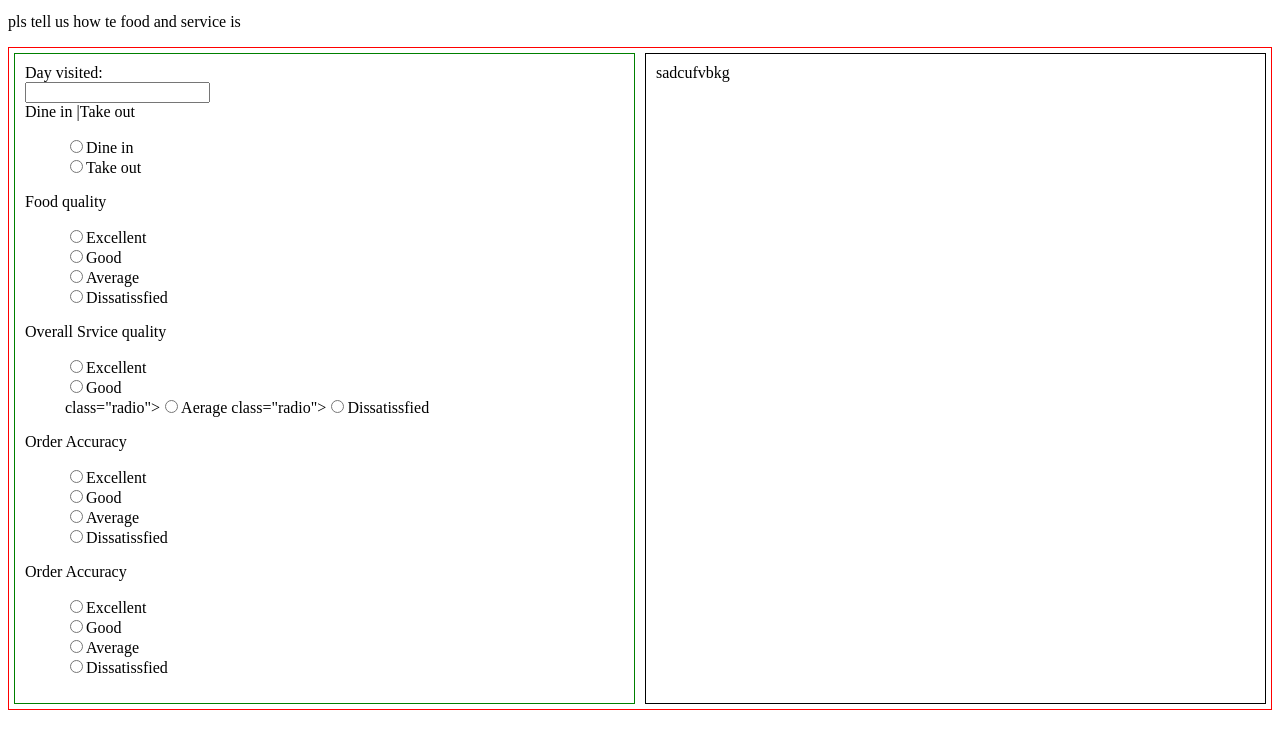
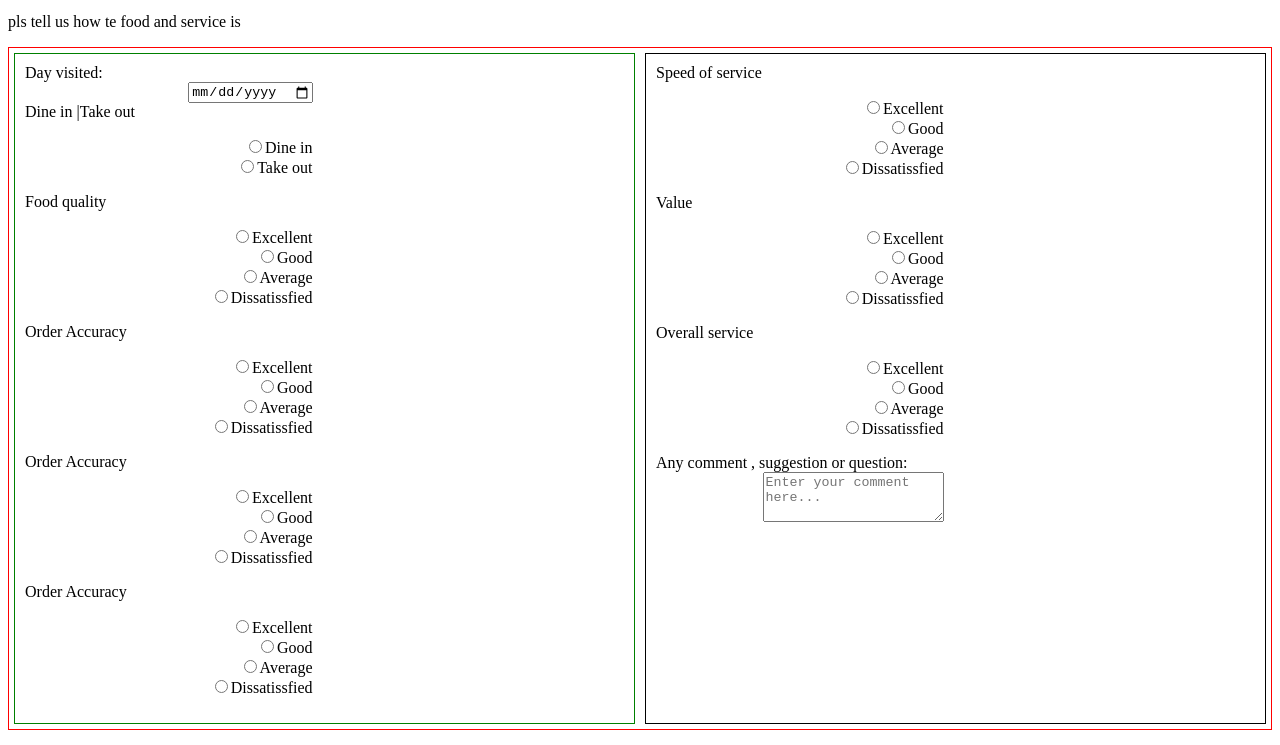
Before and after one commit to saron4/survey_form, a plain HTML site: page index.html in a window 1280 px wide. Shown: the part 55-800 px from the top of the page. Drawn offline with Linux system fonts and the light colour scheme.

Commit message:
save changes

```diff
--- a/index.html
+++ b/index.html
@@ -17,7 +17,7 @@
                       <label id="name-label" for="Day visited">Day visited: </label>
                     </div>
                     <div class="rightTab">
-                      <input name="date" id="date" >
+                      <input type="date"name="date" id="date" >
                     </div>
                 </div>
 
@@ -57,16 +57,16 @@
 
                 <div class="rowTab">
                     <div class="labels">
-                      <label for="userRating">Overall Srvice quality</label>
+                      <label for="userRating">Order Accuracy</label>
                     </div>
                     <div class="rightTab">
                       <ul style="list-style: none;">
                         <li class="radio"><label><input name="radio-buttons" value="1"  type="radio" class="userRatings" >Excellent</label></li>
                         <li class="radio"><label><input name="radio-buttons" value="2"  type="radio" class="userRatings" ></label>Good</li>
 
-                        class="radio"><label><input name="radio-buttons" value="2"  type="radio" class="userRatings" ></label>Aerage</li>
+                        <li class="radio"><label><input name="radio-buttons" value="2"  type="radio" class="userRatings" ></label>Average</li>
 
-                        class="radio"><label><input name="radio-buttons" value="2"  type="radio" class="userRatings" ></label>Dissatissfied</li>
+                        <li class="radio"><label><input name="radio-buttons" value="2"  type="radio" class="userRatings" ></label>Dissatissfied</li>
 
                       </ul>
                     </div>
@@ -119,8 +119,68 @@
 
 
             <div class="form-right">
-              sadcufvbkg
+                <!--speed of service-->
+                <div class="rowTab">
+                    <div class="labels">
+                      <label for="userRating">Speed of service</label>
+                    </div>
+                    <div class="rightTab">
+                      <ul style="list-style: none;">
+                        <li class="radio"><label><input name="radio-buttons" value="1"  type="radio" class="userRatings" >Excellent</label></li>
+                        <li class="radio"><label><input name="radio-buttons" value="2"  type="radio" class="userRatings" ></label>Good</li>
+
+                        <li class="radio"><label><input name="radio-buttons" value="2"  type="radio" class="userRatings" ></label>Average</li>
+
+                        <li class="radio"><label><input name="radio-buttons" value="2"  type="radio" class="userRatings" ></label>Dissatissfied</li>
+
+                      </ul>
+                    </div>
+                </div>
+                <!--value-->
+                <div class="rowTab">
+                    <div class="labels">
+                        <label for="userRating">Value</label>
+                        </div>
+                        <div class="rightTab">
+                        <ul style="list-style: none;">
+                            <li class="radio"><label><input name="radio-buttons" value="1"  type="radio" class="userRatings" >Excellent</label></li>
+                            <li class="radio"><label><input name="radio-buttons" value="2"  type="radio" class="userRatings" ></label>Good</li>
+
+                            <li class="radio"><label><input name="radio-buttons" value="2"  type="radio" class="userRatings" ></label>Average</li>
+
+                            <li class="radio"><label><input name="radio-buttons" value="2"  type="radio" class="userRatings" ></label>Dissatissfied</li>
+
+                        </ul>
+                    </div>
+                </div>
+                    <!--overall experiance-->
+                    <div class="rowTab">
+                        <div class="labels">
+                            <label for="userRating">Overall service</label>
+                            </div>
+                            <div class="rightTab">
+                            <ul style="list-style: none;">
+                                <li class="radio"><label><input name="radio-buttons" value="1"  type="radio" class="userRatings" >Excellent</label></li>
+                                <li class="radio"><label><input name="radio-buttons" value="2"  type="radio" class="userRatings" ></label>Good</li>
+
+                                <li class="radio"><label><input name="radio-buttons" value="2"  type="radio" class="userRatings" ></label>Average</li>
+
+                                <li class="radio"><label><input name="radio-buttons" value="2"  type="radio" class="userRatings" ></label>Dissatissfied</li>
+
+                            </ul>
+                        </div>
+                </div>
+                <!--COMMENT AREA-->
+                <div class="rowTab">
+                    <div class="labels">
+                        <label for="comments">Any comment , suggestion or question:</label>
+                        </div>
+                        <div class="rightTab">
+                        <textarea id="comments" class="input-field" style="height:50px;resize:vertical;" name="comment" placeholder="Enter your comment here..."></textarea>
+                    </div>
+                </div>
             </div>
+
 
         </form>
     </body>
--- a/styles.css
+++ b/styles.css
@@ -4,6 +4,7 @@
 #survey-form{
     display: flex;
     border: 1px solid red;
+
 }
 .form-left{
     width: 50%;
@@ -18,4 +19,23 @@
     width: 50%;
     margin: 5px;
     padding: 10px;
+
 }
+input[type=text]{
+    width: 100%;
+    padding: 12px;
+    border: 1px solid #ccc;
+    border-radius: 4px;
+    resize: vertical;
+
+}
+.bottom{
+    width: auto;
+}
+.rightTab{
+    text-align: right;
+    width: 48%;
+
+
+
+}
```
